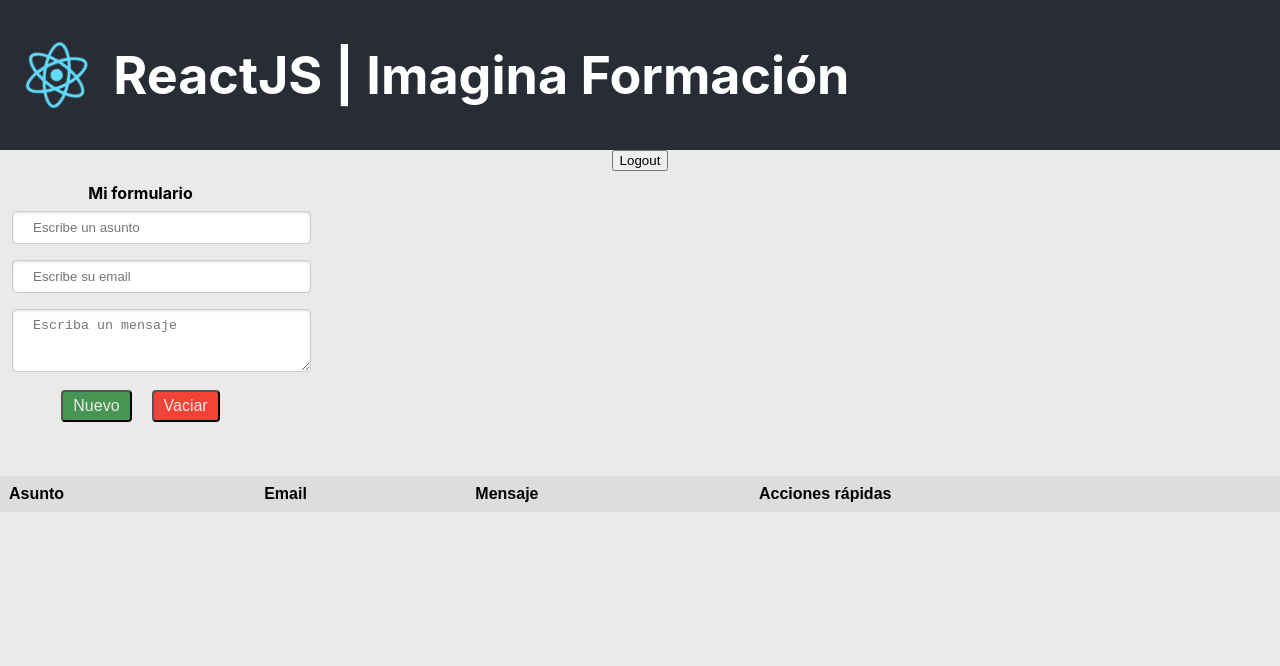
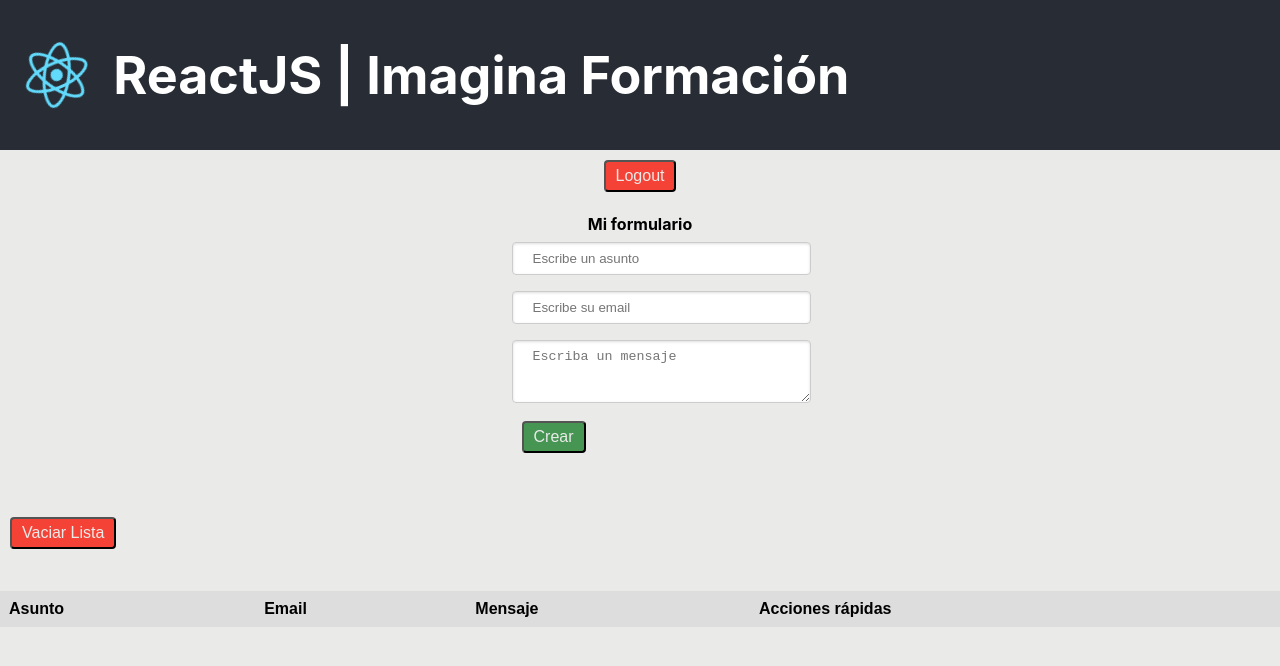
Before and after one commit to deividev/react-redux-saga, a React (Create React App) app: page / in a window 1280 px wide. Both pictures are taken after typing "name@example.com", "Sample123" into the empty fields and a click on the button "Login". Shown: the top 666 px of the page. Built offline with nearby package versions, Linux system fonts and the light colour scheme.

Commit message:
Add styles and change button vaciar list

```diff
--- a/src/components/container/Message/MessagesContainer.jsx
+++ b/src/components/container/Message/MessagesContainer.jsx
@@ -45,7 +45,7 @@ export default function Messages() {
     };
 
     let setLogout = () => {
-      dispatch(logout())
+      dispatch(logout());
     }
 
     return (
@@ -59,13 +59,16 @@ export default function Messages() {
           }
           { userData.isLogin &&
             <div className="messages">
-            <button onClick={setLogout}>Logout</button>
+              <div className="flex">
+                <button className="clean" onClick={setLogout}>Logout</button>
+              </div>
+
 
             <div className="messages">
-              <MessageHeader clickNuevo={newMessage} clickEliminar={deleteMessages} send={newMessage}>
+              <MessageHeader clickNuevo={newMessage}  send={newMessage}>
               </MessageHeader>
 
-              <MessageTable messages={messages} clickEliminarUno={deleteMessage} clickCheckRead={readMessage}>
+              <MessageTable messages={messages} clickEliminar={deleteMessages} clickEliminarUno={deleteMessage} clickCheckRead={readMessage}>
               </MessageTable>
             </div>
           </div>
--- a/src/components/container/MessageTable/MessageTable.jsx
+++ b/src/components/container/MessageTable/MessageTable.jsx
@@ -3,6 +3,10 @@ import './MessageTable.scss';
 
 export default function MessageTable(props) {
   return (
+    <div className="messageTable">
+      <div className="flex">
+        <button onClick={props.clickEliminar} className="clean">Vaciar Lista</button>
+      </div>
       <table className="messageTable">
         <thead className="header">
           <tr>
@@ -31,5 +35,7 @@ export default function MessageTable(props) {
           ))}
         </tbody>
       </table>
+    </div>
+
   );
 }
--- a/src/components/container/MessageTable/MessageTable.scss
+++ b/src/components/container/MessageTable/MessageTable.scss
@@ -50,3 +50,7 @@ td, th {
 .elementNoRead {
     background-color: #ffffff;
 }
+
+.flex {
+    display: flex;
+}
--- a/src/components/pure/forms/Login/LoginComponent.jsx
+++ b/src/components/pure/forms/Login/LoginComponent.jsx
@@ -32,10 +32,10 @@ const LoginComponent = (props, send) => {
       } = useForm(initialForm, validationsForm, props);
 
         return (
-            <div>
-               <form onSubmit={handleSubmit}>
-                   <div className="flex flex-column">
-                        <label>Email</label>
+            <div className="messageHeader">
+               <form className="form" onSubmit={handleSubmit}>
+                   <div >
+                        <label >Email</label>
                         <input
                             className={errors.email ? 'error-input' : 'input'}
                             placeholder="Escribe su email"
--- a/src/components/pure/forms/MessagesHeader/MessageHeader.jsx
+++ b/src/components/pure/forms/MessagesHeader/MessageHeader.jsx
@@ -98,8 +98,7 @@ export default function MessageHeader(props, send) {
             <button
               type="submit"
               className='new'
-              >Nuevo</button>
-            <button onClick={props.clickEliminar} className="clean">Vaciar</button>
+              >Crear</button>
           </div>
 
         </form>
--- a/src/components/pure/forms/MessagesHeader/MessageHeader.scss
+++ b/src/components/pure/forms/MessagesHeader/MessageHeader.scss
@@ -7,6 +7,7 @@
     width: 100%;
     box-sizing: border-box;
     display: flex;
+    justify-content: center;
     align-items: center;
     padding: 12px;
 }
@@ -53,7 +54,7 @@
     max-width: 300px;
 }
 
-.form input[type=text], input[type=email], textarea {
+.form input[type=text], input[type=email], input[type=password], textarea {
     width: 100%;
     margin: 8px 0;
     display: inline-block;
@@ -61,6 +62,9 @@
     box-shadow: inset 0 1px 3px #ddd;
     border-radius: 4px;
     padding: 8px 20px;
+}
+.form label {
+    text-align: left;
 }
 
 .error-input {
```
Lines whose indentation alone changed are shown as unchanged.
